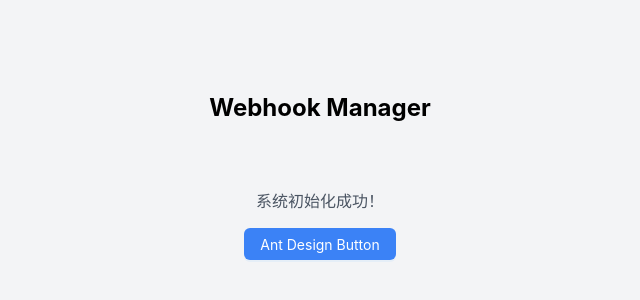
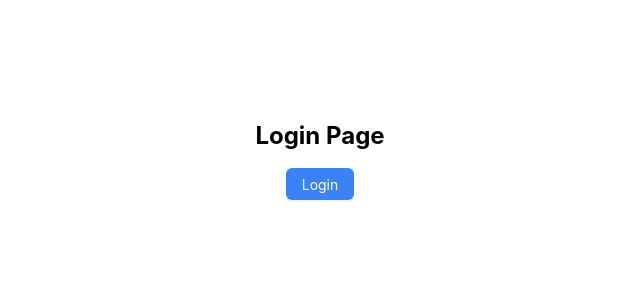
Before and after one commit to wywkwsw/webhook_mange, a React (Vite) app in the folder packages/frontend/: page /login in a window 1280 px wide. Shown: the part 248-548 px from the top of the page, without its empty margins (320-960 px from the left). Built offline with nearby package versions, Linux system fonts and the light colour scheme.

Commit message:
[FE-030] 设置路由结构

```diff
--- a/packages/frontend/src/App.tsx
+++ b/packages/frontend/src/App.tsx
@@ -1,5 +1,7 @@
-import { ConfigProvider, Button } from "antd";
+import { ConfigProvider } from "antd";
 import zhCN from "antd/locale/zh_CN";
+import { RouterProvider } from "react-router-dom";
+import { router } from "./router";
 
 function App() {
   return (
@@ -11,11 +13,7 @@
         },
       }}
     >
-      <div className="min-h-screen bg-gray-100 flex flex-col items-center justify-center">
-        <h1 className="text-2xl font-bold text-center py-8">Webhook Manager</h1>
-        <p className="text-center text-gray-600 mb-4">系统初始化成功！</p>
-        <Button type="primary">Ant Design Button</Button>
-      </div>
+      <RouterProvider router={router} />
     </ConfigProvider>
   );
 }
--- /dev/null
+++ b/packages/frontend/src/components/Layout/ProtectedLayout.tsx
@@ -0,0 +1,19 @@
+import { Navigate, Outlet } from "react-router-dom";
+import { useAuthStore } from "../../store/authStore";
+
+export const ProtectedLayout = () => {
+  const isAuthenticated = useAuthStore((state) => state.isAuthenticated);
+
+  if (!isAuthenticated) {
+    return <Navigate to="/login" replace />;
+  }
+
+  return (
+    <div>
+      {/* FE-060 will add Sidebar/Header here */}
+      <div className="layout-content">
+        <Outlet />
+      </div>
+    </div>
+  );
+};
--- /dev/null
+++ b/packages/frontend/src/pages/Dashboard.tsx
@@ -0,0 +1,9 @@
+const Dashboard = () => {
+  return (
+    <div className="p-4">
+      <h1 className="text-2xl font-bold">Dashboard</h1>
+    </div>
+  );
+};
+
+export default Dashboard;
--- /dev/null
+++ b/packages/frontend/src/pages/History.tsx
@@ -0,0 +1,9 @@
+const History = () => {
+  return (
+    <div className="p-4">
+      <h1 className="text-2xl font-bold">History</h1>
+    </div>
+  );
+};
+
+export default History;
--- /dev/null
+++ b/packages/frontend/src/pages/Login.tsx
@@ -0,0 +1,12 @@
+import { Button } from "antd";
+
+const Login = () => {
+  return (
+    <div className="flex flex-col items-center justify-center min-h-screen">
+      <h1 className="text-2xl font-bold mb-4">Login Page</h1>
+      <Button type="primary">Login</Button>
+    </div>
+  );
+};
+
+export default Login;
--- /dev/null
+++ b/packages/frontend/src/pages/WebhookDetail.tsx
@@ -0,0 +1,12 @@
+import { useParams } from "react-router-dom";
+
+const WebhookDetail = () => {
+  const { id } = useParams();
+  return (
+    <div className="p-4">
+      <h1 className="text-2xl font-bold">Webhook Detail: {id}</h1>
+    </div>
+  );
+};
+
+export default WebhookDetail;
--- /dev/null
+++ b/packages/frontend/src/pages/WebhookList.tsx
@@ -0,0 +1,9 @@
+const WebhookList = () => {
+  return (
+    <div className="p-4">
+      <h1 className="text-2xl font-bold">Webhook List</h1>
+    </div>
+  );
+};
+
+export default WebhookList;
--- /dev/null
+++ b/packages/frontend/src/router/index.tsx
@@ -0,0 +1,35 @@
+import { createBrowserRouter } from "react-router-dom";
+import Login from "../pages/Login";
+import Dashboard from "../pages/Dashboard";
+import WebhookList from "../pages/WebhookList";
+import WebhookDetail from "../pages/WebhookDetail";
+import History from "../pages/History";
+import { ProtectedLayout } from "../components/Layout/ProtectedLayout";
+
+export const router = createBrowserRouter([
+  {
+    path: "/login",
+    element: <Login />,
+  },
+  {
+    element: <ProtectedLayout />,
+    children: [
+      {
+        path: "/",
+        element: <Dashboard />,
+      },
+      {
+        path: "/webhooks",
+        element: <WebhookList />,
+      },
+      {
+        path: "/webhooks/:id",
+        element: <WebhookDetail />,
+      },
+      {
+        path: "/history",
+        element: <History />,
+      },
+    ],
+  },
+]);
--- /dev/null
+++ b/packages/frontend/src/store/authStore.ts
@@ -0,0 +1,14 @@
+import { create } from "zustand";
+
+// Mock store for now - FE-050 will implement real store
+interface AuthState {
+  isAuthenticated: boolean;
+  login: () => void;
+  logout: () => void;
+}
+
+export const useAuthStore = create<AuthState>((set) => ({
+  isAuthenticated: true, // Default to true for development convenience
+  login: () => set({ isAuthenticated: true }),
+  logout: () => set({ isAuthenticated: false }),
+}));
```
Also changed, not shown: 1 other file (tests, documents, lock files or other folders).
